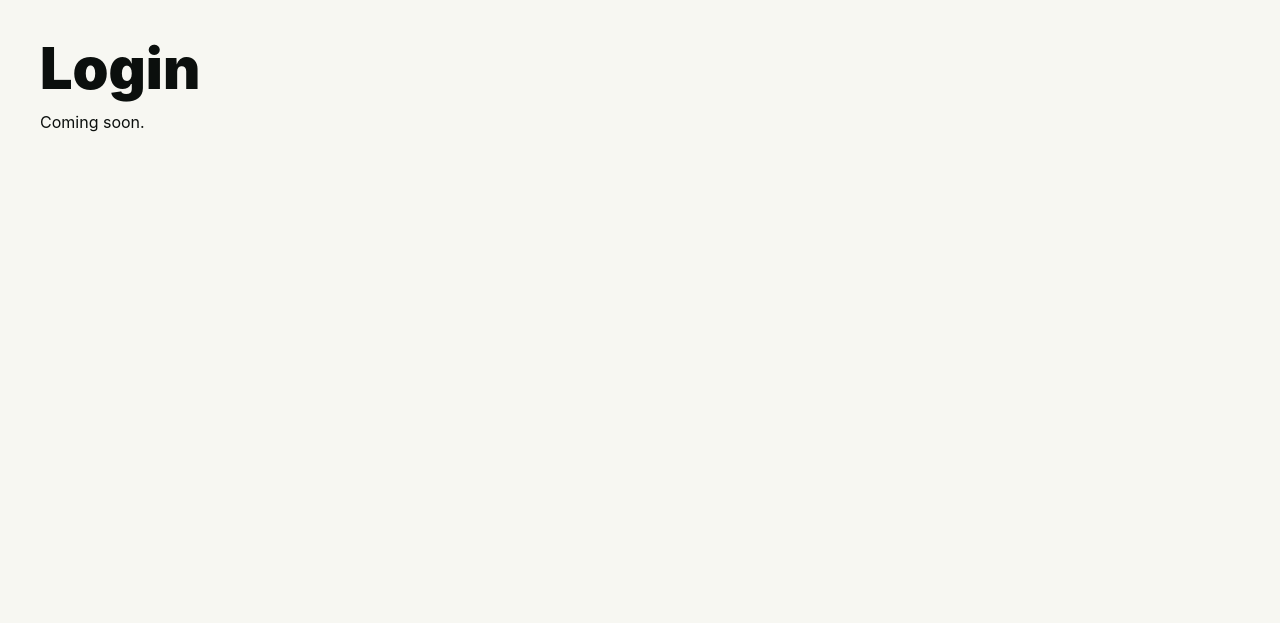
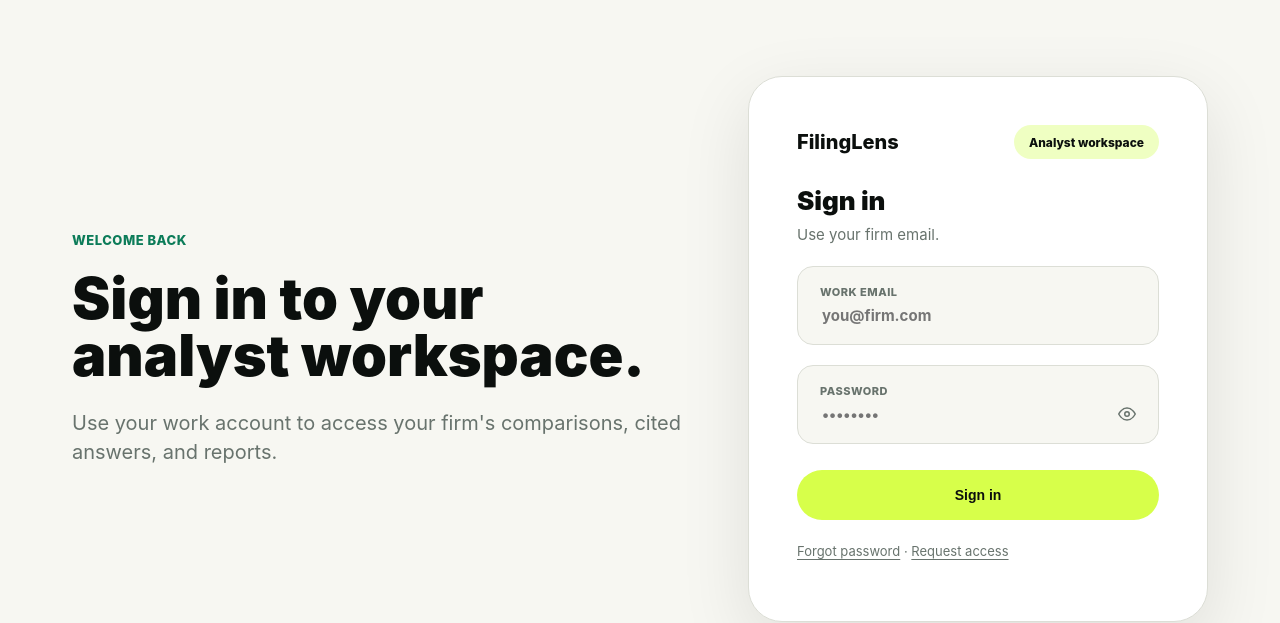
Before and after one commit to mateobuscarons/filingslens, a React (Vite) app in the folder frontend/: page /login in a window 1280 px wide. Shown: the top 623 px of the page. Built offline with nearby package versions, Linux system fonts and the light colour scheme; no server answers.

Commit message:
login page — form, JWT storage, error handling, password   toggle

```diff
--- a/frontend/src/pages/Login.jsx
+++ b/frontend/src/pages/Login.jsx
@@ -1,4 +1,128 @@
-import React from 'react';
+import React, { useState } from 'react';
+import { Link, useNavigate } from 'react-router-dom';
+import { useAuth } from '../auth.jsx';
+import { apiFetch, ApiError } from '../api.js';
+import { useToast } from '../notifications.jsx';
+
 export default function Login() {
-  return <div style={{ padding: 40 }}><h2>Login</h2><p>Coming soon.</p></div>;
+  const { login } = useAuth();
+  const navigate = useNavigate();
+  const toast = useToast();
+
+  const [email, setEmail] = useState('');
+  const [password, setPassword] = useState('');
+  const [showPassword, setShowPassword] = useState(false);
+  const [error, setError] = useState('');
+  const [loading, setLoading] = useState(false);
+
+  async function handleSubmit(e) {
+    e.preventDefault();
+    setError('');
+    setLoading(true);
+    try {
+      const data = await apiFetch('/auth/login', {
+        method: 'POST',
+        body: JSON.stringify({ email, password }),
+      });
+      login(data.token, data.user);
+      navigate('/dashboard', { replace: true });
+    } catch (err) {
+      if (err instanceof ApiError) {
+        setError(err.message);
+      } else {
+        setError('Something went wrong. Try again.');
+      }
+    } finally {
+      setLoading(false);
+    }
+  }
+
+  return (
+    <section className="screen" id="login">
+      <div className="login-grid">
+        <div>
+          <p className="eyebrow">Welcome back</p>
+          <h2>Sign in to your analyst workspace.</h2>
+          <p className="lead">
+            Use your work account to access your firm's comparisons, cited answers, and reports.
+          </p>
+        </div>
+
+        <div className="login-card">
+          <div style={{ display: 'flex', alignItems: 'center', justifyContent: 'space-between' }}>
+            <div className="brand">FilingLens</div>
+            <span className="chip soft-accent">Analyst workspace</span>
+          </div>
+
+          <h3 className="panel-title" style={{ marginTop: 28 }}>Sign in</h3>
+          <p className="panel-sub">Use your firm email.</p>
+
+          <form onSubmit={handleSubmit}>
+            <div className="login-field">
+              <div className="field-label">Work email</div>
+              <input
+                className="field-input"
+                type="email"
+                value={email}
+                onChange={e => setEmail(e.target.value)}
+                placeholder="you@firm.com"
+                required
+                autoFocus
+              />
+            </div>
+            <div className="login-field" style={{ display: 'flex', alignItems: 'center', gap: 12 }}>
+              <div style={{ flex: 1 }}>
+                <div className="field-label">Password</div>
+                <input
+                  className="field-input"
+                  type={showPassword ? 'text' : 'password'}
+                  value={password}
+                  onChange={e => setPassword(e.target.value)}
+                  placeholder="••••••••"
+                  required
+                />
+              </div>
+              <button
+                type="button"
+                onClick={() => setShowPassword(p => !p)}
+                style={{ background: 'none', border: 'none', cursor: 'pointer', color: 'var(--muted)', padding: 0, marginTop: 18, lineHeight: 0 }}
+                aria-label={showPassword ? 'Hide password' : 'Show password'}
+              >
+                {showPassword ? (
+                  <svg width="18" height="18" viewBox="0 0 24 24" fill="none" stroke="currentColor" strokeWidth="2" strokeLinecap="round" strokeLinejoin="round">
+                    <path d="M17.94 17.94A10.07 10.07 0 0 1 12 20c-7 0-11-8-11-8a18.45 18.45 0 0 1 5.06-5.94"/>
+                    <path d="M9.9 4.24A9.12 9.12 0 0 1 12 4c7 0 11 8 11 8a18.5 18.5 0 0 1-2.16 3.19"/>
+                    <line x1="1" y1="1" x2="23" y2="23"/>
+                  </svg>
+                ) : (
+                  <svg width="18" height="18" viewBox="0 0 24 24" fill="none" stroke="currentColor" strokeWidth="2" strokeLinecap="round" strokeLinejoin="round">
+                    <path d="M1 12s4-8 11-8 11 8 11 8-4 8-11 8-11-8-11-8z"/>
+                    <circle cx="12" cy="12" r="3"/>
+                  </svg>
+                )}
+              </button>
+            </div>
+
+            {error && (
+              <p style={{ marginTop: 14, color: 'var(--red)', fontSize: 13, fontWeight: 700 }}>
+                {error}
+              </p>
+            )}
+
+            <div className="actions" style={{ marginTop: 26 }}>
+              <button className="button accent" type="submit" style={{ flex: 1 }} disabled={loading}>
+                {loading ? 'Signing in…' : 'Sign in'}
+              </button>
+            </div>
+          </form>
+
+          <p className="row-sub" style={{ marginTop: 22 }}>
+            <Link to="/forgot">Forgot password</Link>
+            {' · '}
+            <Link to="/signup">Request access</Link>
+          </p>
+        </div>
+      </div>
+    </section>
+  );
 }
```
